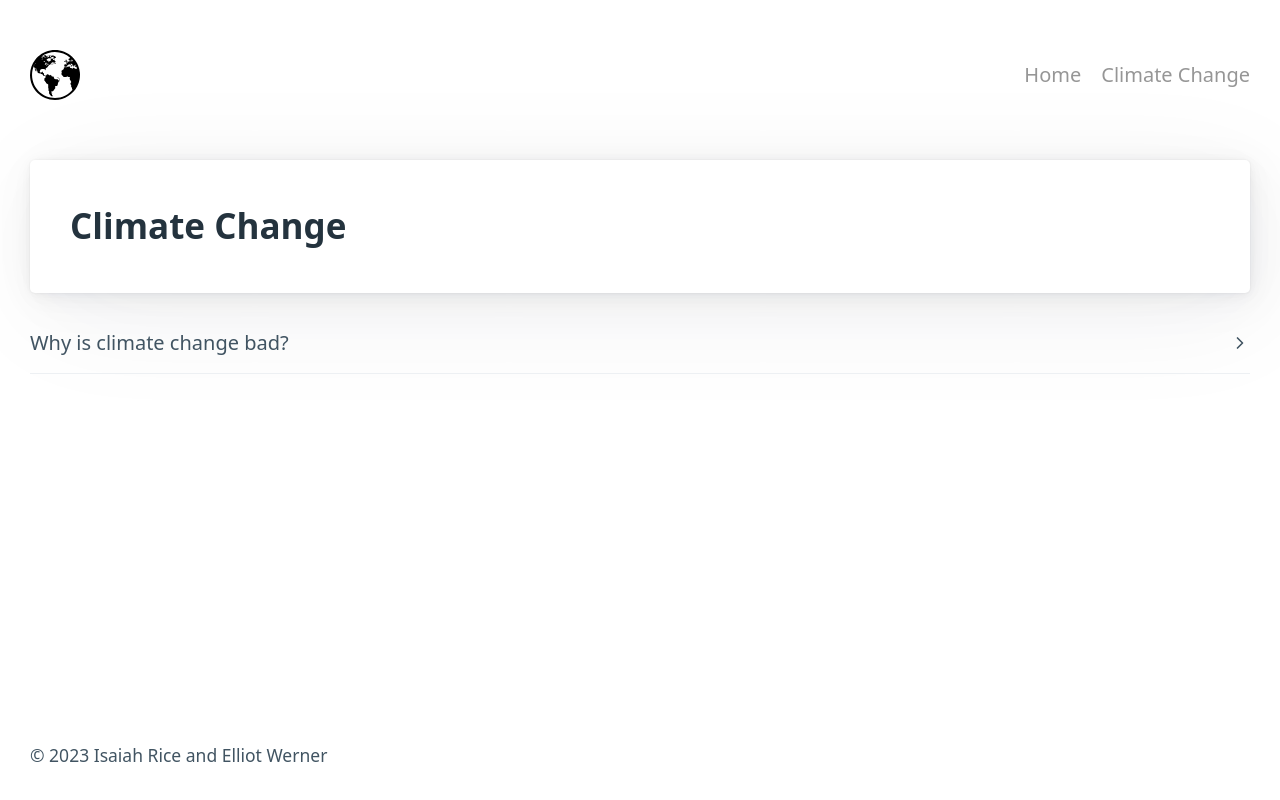
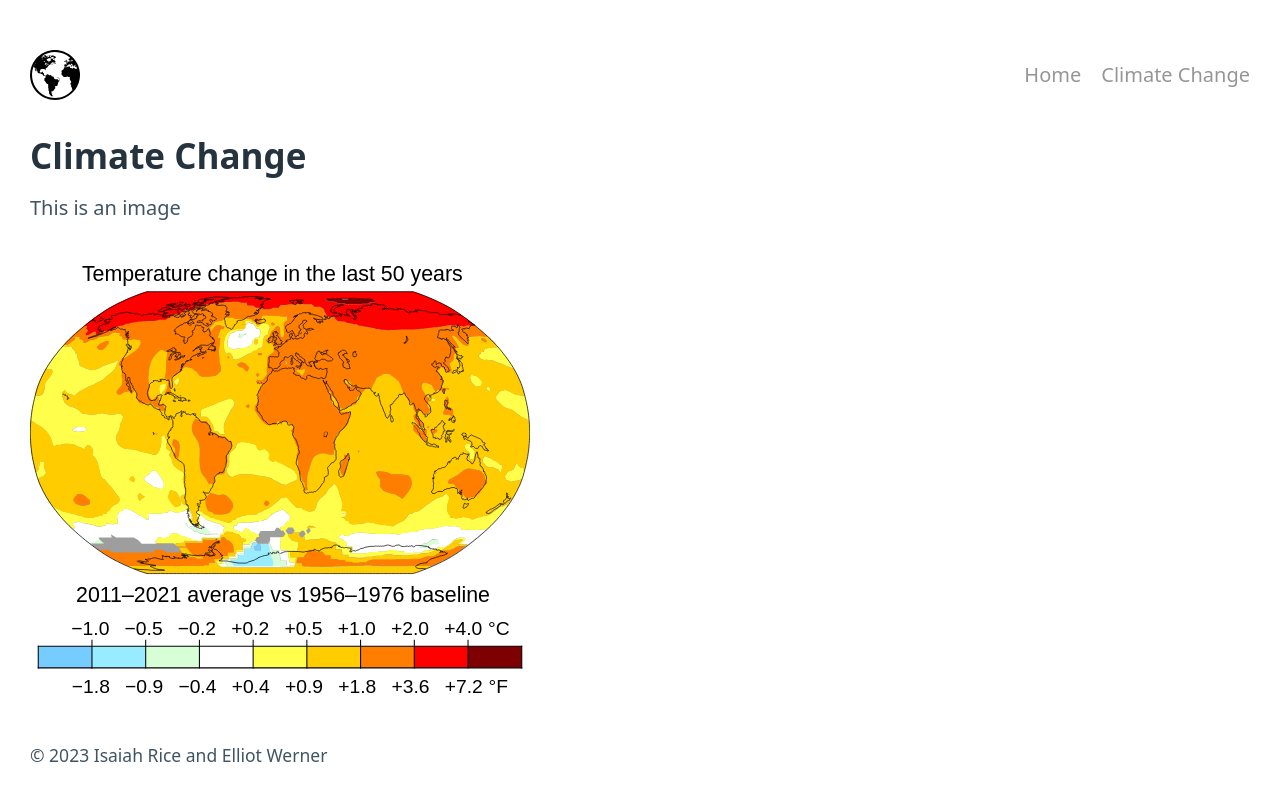
Before and after one commit to fightingforchange/climatechange, a SvelteKit app: page /climate-change in a window 1280 px wide. Built offline with nearby package versions, Linux system fonts and the light colour scheme.

Commit message:
new file:   src/lib/images/image.svg modified:   src/routes/+page.svelte modified:   src/routes/climate-change/+page.svelte

```diff
--- a/src/routes/climate-change/+page.svelte
+++ b/src/routes/climate-change/+page.svelte
@@ -1,3 +1,7 @@
+<script>
+		import imgclimatechange from '$lib/images/image.svg';
+</script>
+
 <svelte:head>
 	<title>Climate Change</title>
 	<meta name="description" content="Climate Change" />
@@ -5,22 +9,19 @@
 
 
 	<div class="text-column">
-		<article>
+		<header style="padding: 10px 0px;">
 			<h2>Climate Change</h2>
-		</article>
+		</header>
 	</div>
 
-	<details>
-		<summary>Why is climate change bad?</summary>
-		<article>
-			<h4>Because</h4>
-		</article>
-	</details>
+	<p>
+		This is an image
+	</p>
 
-
+	<img src={imgclimatechange} alt="image" width="500rem" height="auto" />
 
 <style>
-	h2, h4 {
+	h2, h6 {
 		padding: 0;
 		margin: 0;
 	}
```
Also changed, not shown: src/routes/+page.svelte (+10 -4 lines), src/lib/images/image.svg (added).
